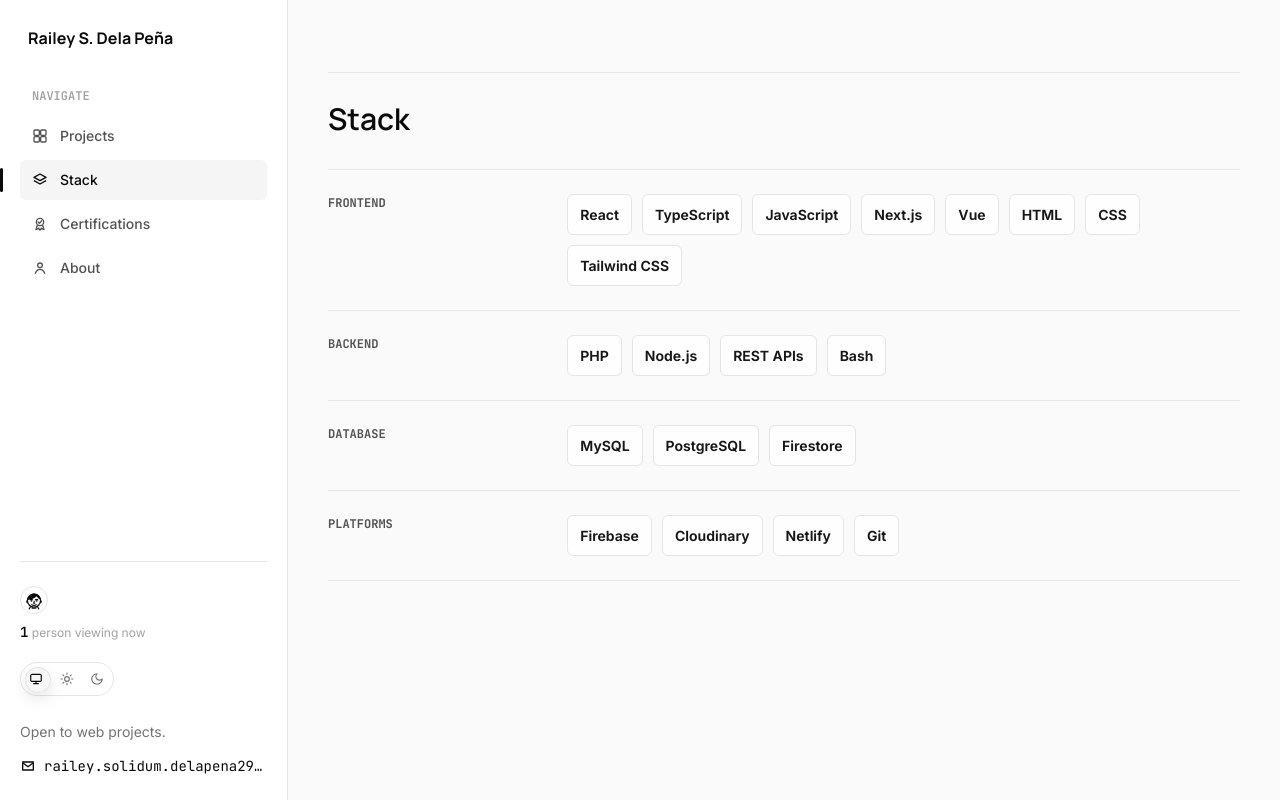
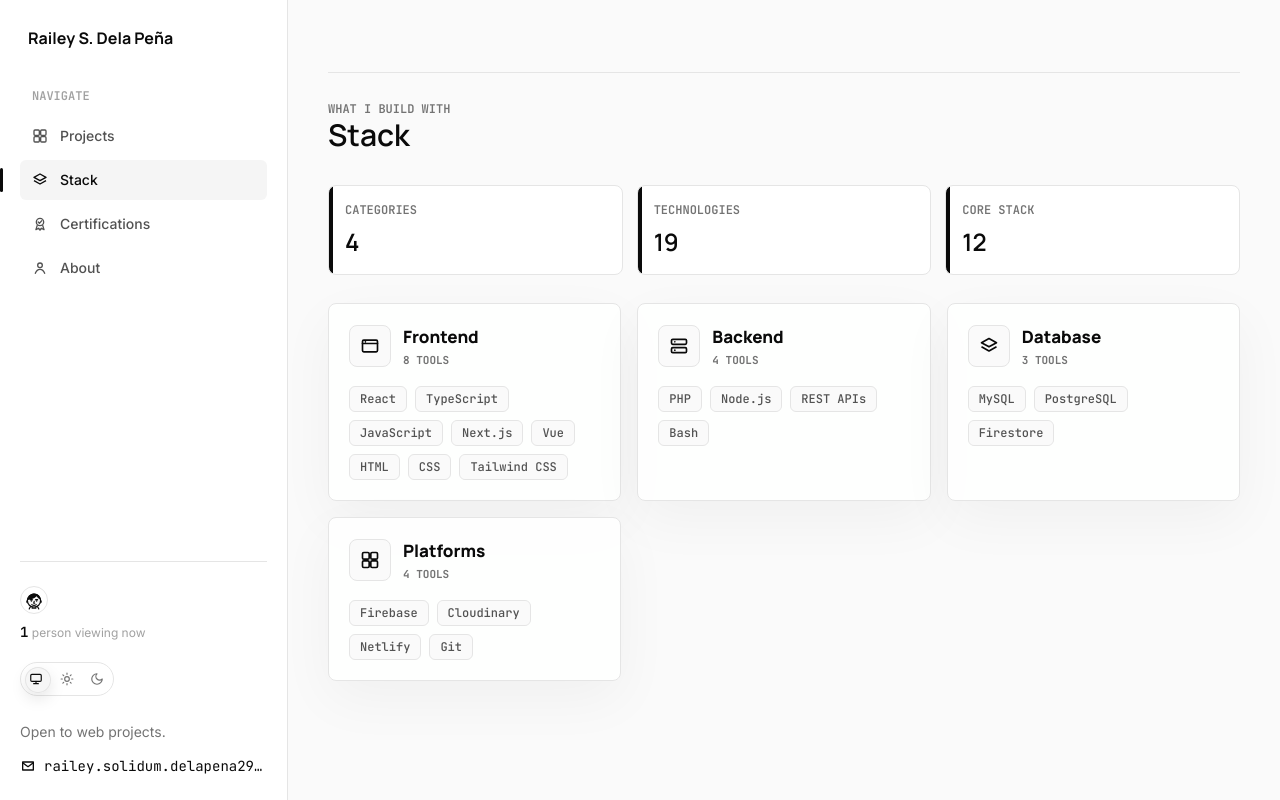
Before and after one commit to RaileySawada/RDP-Portfolio, a React (Vite) app: page /stack in a window 1280 px wide. Built offline with nearby package versions, Linux system fonts and the light colour scheme; no server answers.

Commit message:
Changes to be committed: 	modified:   src/assets/styles/index.css 	modified:   src/components/admin/AdminContentEditor.tsx 	modified:   src/components/portfolio/StackRows.tsx 	modified:   src/components/ui/Icons.tsx 	modified:   src/pages/StackPage.tsx

```diff
--- a/src/assets/styles/index.css
+++ b/src/assets/styles/index.css
@@ -1646,6 +1646,12 @@
   border-color: rgb(38 38 38);
 }
 
+.admin-editor-panel-title {
+  display: flex;
+  align-items: center;
+  gap: 10px;
+}
+
 .admin-editor-panel-heading h2 {
   color: rgb(10 10 10);
   font-family: var(--font-display);
@@ -1657,10 +1663,46 @@
   color: rgb(255 255 255);
 }
 
+.admin-editor-panel-count {
+  display: inline-flex;
+  min-width: 24px;
+  height: 24px;
+  align-items: center;
+  justify-content: center;
+  border-radius: 999px;
+  border: 1px solid rgb(229 229 229);
+  background: rgb(250 250 250);
+  padding: 0 7px;
+  color: rgb(82 82 82);
+  font-family: var(--font-mono);
+  font-size: 12px;
+  font-weight: 700;
+}
+
+.dark .admin-editor-panel-count {
+  border-color: rgb(38 38 38);
+  background: rgb(10 10 10);
+  color: rgb(163 163 163);
+}
+
 .admin-editor-panel-body {
   display: grid;
   gap: 16px;
   padding: 18px;
+}
+
+.admin-editor-empty {
+  border-radius: 8px;
+  border: 1px dashed rgb(212 212 212);
+  padding: 22px;
+  text-align: center;
+  color: rgb(115 115 115);
+  font-size: 14px;
+}
+
+.dark .admin-editor-empty {
+  border-color: rgb(48 48 48);
+  color: rgb(163 163 163);
 }
 
 .admin-editor-row {
@@ -1668,6 +1710,10 @@
   grid-template-columns: repeat(3, minmax(0, 1fr));
   gap: 12px;
   align-items: end;
+}
+
+.admin-editor-row-2 {
+  grid-template-columns: repeat(2, minmax(0, 1fr));
 }
 
 .admin-editor-item {
@@ -1677,6 +1723,11 @@
   border: 1px solid rgb(229 229 229);
   background: rgb(250 250 250 / 70%);
   padding: 14px;
+  transition: border-color 160ms ease;
+}
+
+.admin-editor-item:hover {
+  border-color: rgb(200 200 200);
 }
 
 .dark .admin-editor-item {
@@ -1684,36 +1735,190 @@
   background: rgb(10 10 10 / 55%);
 }
 
-.admin-danger-button {
-  min-height: 42px;
-  width: fit-content;
+.dark .admin-editor-item:hover {
+  border-color: rgb(64 64 64);
+}
+
+.admin-editor-item-head {
+  display: flex;
+  align-items: center;
+  justify-content: space-between;
+  gap: 12px;
+  border-bottom: 1px solid rgb(229 229 229);
+  padding-bottom: 12px;
+}
+
+.dark .admin-editor-item-head {
+  border-color: rgb(38 38 38);
+}
+
+.admin-editor-item-index {
+  overflow: hidden;
+  color: rgb(64 64 64);
+  font-family: var(--font-mono);
+  font-size: 12px;
+  font-weight: 700;
+  text-overflow: ellipsis;
+  white-space: nowrap;
+  text-transform: uppercase;
+}
+
+.dark .admin-editor-item-index {
+  color: rgb(212 212 212);
+}
+
+.admin-icon-button {
+  display: inline-flex;
+  width: 34px;
+  height: 34px;
+  flex: 0 0 auto;
+  align-items: center;
+  justify-content: center;
   border-radius: 6px;
   border: 1px solid rgb(229 229 229);
-  padding: 0 13px;
-  color: rgb(64 64 64);
-  font-size: 13px;
-  font-weight: 760;
+  color: rgb(115 115 115);
   transition:
     border-color 160ms ease,
     background 160ms ease,
     color 160ms ease;
 }
 
-.admin-danger-button:hover {
+.admin-icon-button:hover {
+  border-color: rgb(220 38 38);
+  background: rgb(220 38 38);
+  color: rgb(255 255 255);
+}
+
+.dark .admin-icon-button {
+  border-color: rgb(38 38 38);
+  color: rgb(163 163 163);
+}
+
+.dark .admin-icon-button:hover {
+  border-color: rgb(248 113 113);
+  background: rgb(248 113 113 / 16%);
+  color: rgb(248 113 113);
+}
+
+.admin-image-field {
+  display: grid;
+  grid-template-columns: 96px minmax(0, 1fr);
+  gap: 14px;
+}
+
+.admin-image-preview {
+  display: grid;
+  aspect-ratio: 1;
+  place-items: center;
+  overflow: hidden;
+  border-radius: 8px;
+  border: 1px solid rgb(229 229 229);
+  background: rgb(255 255 255);
+}
+
+.dark .admin-image-preview {
+  border-color: rgb(38 38 38);
+  background: rgb(18 18 18);
+}
+
+.admin-image-preview img {
+  width: 100%;
+  height: 100%;
+  object-fit: cover;
+}
+
+.admin-image-placeholder {
+  display: grid;
+  place-items: center;
+  color: rgb(180 180 180);
+}
+
+.dark .admin-image-placeholder {
+  color: rgb(82 82 82);
+}
+
+.admin-image-controls {
+  display: grid;
+  gap: 10px;
+  align-content: start;
+}
+
+.admin-upload-button {
+  position: relative;
+  display: inline-flex;
+  min-height: 42px;
+  width: fit-content;
+  align-items: center;
+  gap: 8px;
+  overflow: hidden;
+  border-radius: 6px;
+  border: 1px solid rgb(229 229 229);
+  padding: 0 14px;
+  color: rgb(64 64 64);
+  font-size: 13px;
+  font-weight: 700;
+  transition:
+    border-color 160ms ease,
+    background 160ms ease,
+    color 160ms ease;
+}
+
+.admin-upload-button:hover {
   border-color: rgb(10 10 10);
   background: rgb(10 10 10);
   color: rgb(255 255 255);
 }
 
-.dark .admin-danger-button {
+.dark .admin-upload-button {
   border-color: rgb(38 38 38);
   color: rgb(212 212 212);
 }
 
-.dark .admin-danger-button:hover {
+.dark .admin-upload-button:hover {
   border-color: rgb(255 255 255);
   background: rgb(255 255 255);
   color: rgb(10 10 10);
+}
+
+.admin-upload-button input {
+  position: absolute;
+  inset: 0;
+  opacity: 0;
+  cursor: pointer;
+}
+
+.admin-upload-button:has(input:disabled) {
+  cursor: not-allowed;
+  opacity: 0.7;
+}
+
+.admin-image-clear {
+  display: inline-flex;
+  width: fit-content;
+  align-items: center;
+  gap: 6px;
+  color: rgb(115 115 115);
+  font-size: 12px;
+  font-weight: 700;
+  transition: color 160ms ease;
+}
+
+.admin-image-clear:hover {
+  color: rgb(220 38 38);
+}
+
+.dark .admin-image-clear {
+  color: rgb(163 163 163);
+}
+
+.dark .admin-image-clear:hover {
+  color: rgb(248 113 113);
+}
+
+@media (max-width: 560px) {
+  .admin-image-field {
+    grid-template-columns: 72px minmax(0, 1fr);
+  }
 }
 
 .admin-checklist {
@@ -2040,61 +2245,88 @@
   color: rgb(212 212 212);
 }
 
-.stack-rows {
-  display: grid;
-  gap: 0;
-  border-top: 1px solid rgb(229 229 229);
-}
-
-.dark .stack-rows {
-  border-color: rgb(38 38 38);
-}
-
-.stack-row {
-  display: grid;
-  grid-template-columns: minmax(120px, 0.32fr) 1fr;
-  gap: 24px;
-  align-items: start;
-  border-bottom: 1px solid rgb(229 229 229);
-  padding: 24px 0;
-}
-
-.dark .stack-row {
-  border-color: rgb(38 38 38);
-}
-
-.stack-row h3 {
+.stack-overview-grid {
+  display: grid;
+  grid-template-columns: repeat(3, minmax(0, 1fr));
+  gap: 14px;
+  margin-bottom: 28px;
+}
+
+.stack-grid {
+  display: grid;
+  grid-template-columns: repeat(auto-fill, minmax(260px, 1fr));
+  gap: 16px;
+}
+
+.stack-card {
+  display: grid;
+  gap: 18px;
+  align-content: start;
+}
+
+.stack-card-head {
+  display: flex;
+  align-items: center;
+  gap: 12px;
+}
+
+.stack-card-icon {
+  display: grid;
+  width: 42px;
+  height: 42px;
+  flex: 0 0 auto;
+  place-items: center;
+  border-radius: 8px;
+  border: 1px solid rgb(229 229 229);
+  background: rgb(250 250 250);
+  color: rgb(10 10 10);
+}
+
+.dark .stack-card-icon {
+  border-color: rgb(38 38 38);
+  background: rgb(10 10 10);
+  color: rgb(255 255 255);
+}
+
+.stack-card-head h3 {
+  font-family: var(--font-display);
+  font-size: 17px;
+  font-weight: 750;
+  color: rgb(10 10 10);
+}
+
+.dark .stack-card-head h3 {
+  color: rgb(255 255 255);
+}
+
+.stack-card-head p {
+  margin-top: 2px;
   font-family: var(--font-mono);
-  font-size: 12px;
+  font-size: 11px;
   font-weight: 700;
   text-transform: uppercase;
-  color: rgb(82 82 82);
-}
-
-.dark .stack-row h3 {
+  color: rgb(115 115 115);
+}
+
+.dark .stack-card-head p {
   color: rgb(163 163 163);
 }
 
-.stack-row-items {
+.stack-card-items {
   display: flex;
   flex-wrap: wrap;
-  gap: 10px;
-}
-
-.stack-row-item {
-  border-radius: 6px;
-  border: 1px solid rgb(229 229 229);
-  background: rgb(255 255 255 / 90%);
-  padding: 9px 12px;
-  color: rgb(23 23 23);
-  font-size: 14px;
-  font-weight: 650;
-}
-
-.dark .stack-row-item {
-  border-color: rgb(38 38 38);
-  background: rgb(18 18 18);
-  color: rgb(245 245 245);
+  gap: 8px;
+}
+
+@media (max-width: 640px) {
+  .stack-overview-grid {
+    grid-template-columns: repeat(3, minmax(0, 1fr));
+    gap: 8px;
+  }
+
+  .stack-grid {
+    grid-template-columns: minmax(0, 1fr);
+  }
 }
 
 .about-grid {
--- a/src/components/portfolio/StackRows.tsx
+++ b/src/components/portfolio/StackRows.tsx
@@ -1,5 +1,6 @@
 import type { PortfolioData } from "../../data/portfolio";
 import { useInView } from "../../hooks/useInView";
+import { AutomationIcon, DocsIcon, GridIcon, LayersIcon, SystemIcon, WebIcon } from "../ui/Icons";
 
 type StackRowData = {
   category: string;
@@ -14,9 +15,9 @@
   const stackRows = getTechnicalStackRows(portfolio);
 
   return (
-    <div className="stack-rows">
+    <div className="stack-grid">
       {stackRows.map((group, index) => (
-        <StackRow category={group.category} items={group.items} key={group.category} index={index} />
+        <StackCard category={group.category} items={group.items} key={group.category} index={index} />
       ))}
     </div>
   );
@@ -31,15 +32,38 @@
     .filter((row) => row.items.length > 0);
 }
 
-function StackRow({ category, items, index = 0 }: StackRowData & { index?: number }) {
+function getCategoryIcon(category: string) {
+  const key = category.toLowerCase();
+
+  if (key.includes("front") || key.includes("ui") || key.includes("design")) return WebIcon;
+  if (key.includes("back") || key.includes("server") || key.includes("api")) return SystemIcon;
+  if (key.includes("data") || key.includes("db")) return LayersIcon;
+  if (key.includes("auto") || key.includes("script") || key.includes("ci")) return AutomationIcon;
+  if (key.includes("doc") || key.includes("content")) return DocsIcon;
+
+  return GridIcon;
+}
+
+function StackCard({ category, items, index = 0 }: StackRowData & { index?: number }) {
   const { ref, isInView } = useInView<HTMLElement>();
+  const CategoryIcon = getCategoryIcon(category);
 
   return (
-    <article className={`stack-row home-reveal ${isInView ? "is-visible" : ""}`} style={{ transitionDelay: `${index * 80}ms` }} ref={ref}>
-      <h3>{category}</h3>
-      <div className="stack-row-items">
+    <article className={`stack-card card home-reveal ${isInView ? "is-visible" : ""}`} style={{ transitionDelay: `${index * 80}ms` }} ref={ref}>
+      <div className="stack-card-head">
+        <span className="stack-card-icon" aria-hidden="true">
+          <CategoryIcon className="h-5 w-5" />
+        </span>
+        <div>
+          <h3>{category}</h3>
+          <p>
+            {items.length} {items.length === 1 ? "tool" : "tools"}
+          </p>
+        </div>
+      </div>
+      <div className="stack-card-items">
         {items.map((item) => (
-          <span className="stack-row-item" key={item}>
+          <span className="tech-badge" key={item}>
             {item}
           </span>
         ))}
--- a/src/pages/StackPage.tsx
+++ b/src/pages/StackPage.tsx
@@ -1,4 +1,6 @@
+import { useMemo } from "react";
 import type { PortfolioData } from "../data/portfolio";
+import { Metric } from "../components/portfolio/Metric";
 import { StackRows } from "../components/portfolio/StackRows";
 import { Section } from "../components/ui/Section";
 
@@ -7,8 +9,24 @@
 };
 
 export function StackPage({ portfolio }: StackPageProps) {
+  const stats = useMemo(() => {
+    const groups = portfolio.stackGroups.filter((group) => group.items.filter(Boolean).length > 0);
+    const uniqueItems = new Set(groups.flatMap((group) => group.items.filter(Boolean)));
+
+    return {
+      categories: groups.length,
+      tools: uniqueItems.size,
+      core: (portfolio.home?.stackItems || []).length,
+    };
+  }, [portfolio.stackGroups, portfolio.home?.stackItems]);
+
   return (
-    <Section id="stack" title="Stack">
+    <Section id="stack" title="Stack" eyebrow="What I build with">
+      <div className="stack-overview-grid">
+        <Metric label="Categories" value={stats.categories.toString()} />
+        <Metric label="Technologies" value={stats.tools.toString()} />
+        <Metric label="Core stack" value={stats.core.toString()} />
+      </div>
       <StackRows portfolio={portfolio} />
     </Section>
   );
```
Also changed, not shown: src/components/admin/AdminContentEditor.tsx (+72 -25 lines), src/components/ui/Icons.tsx (+28 -0 lines).
